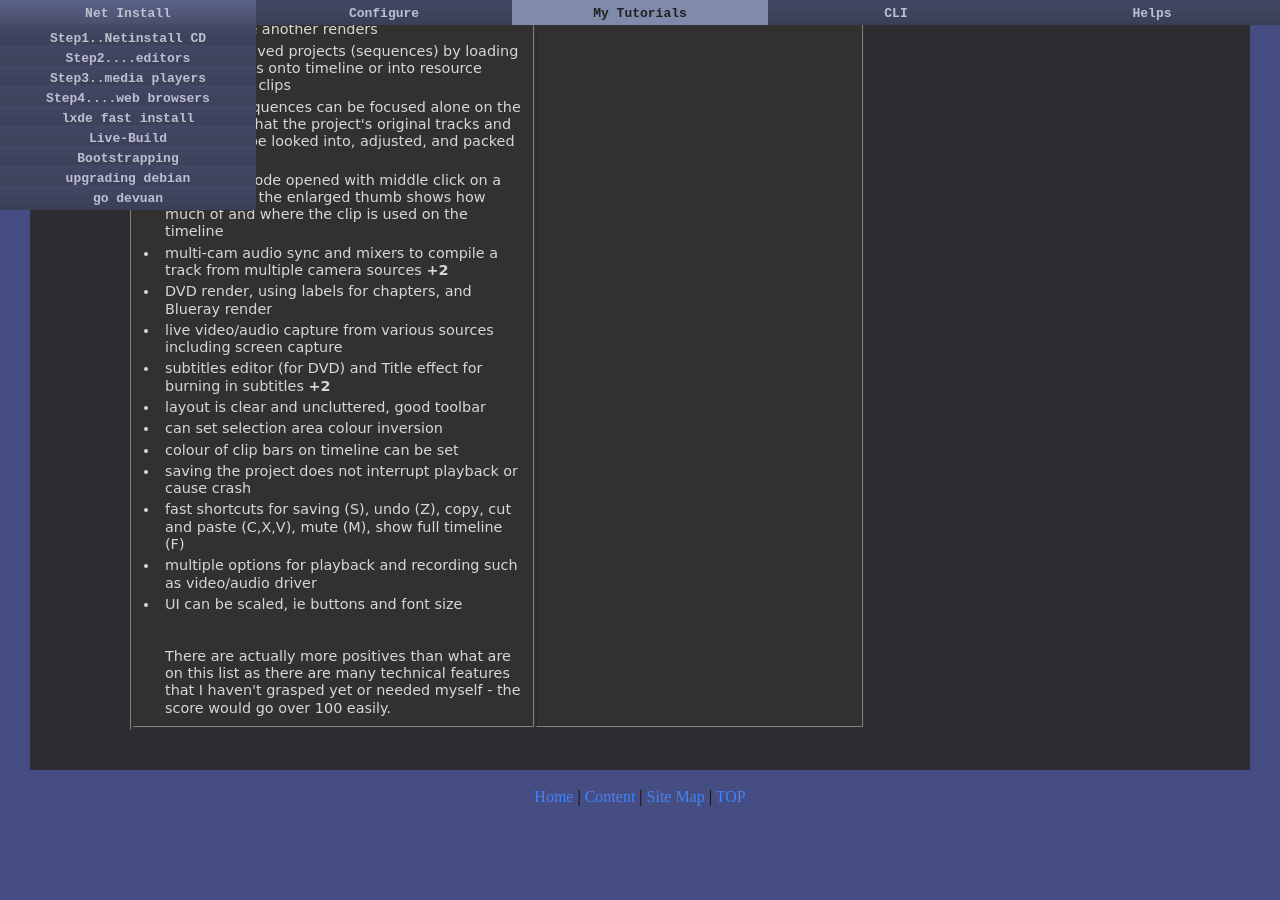
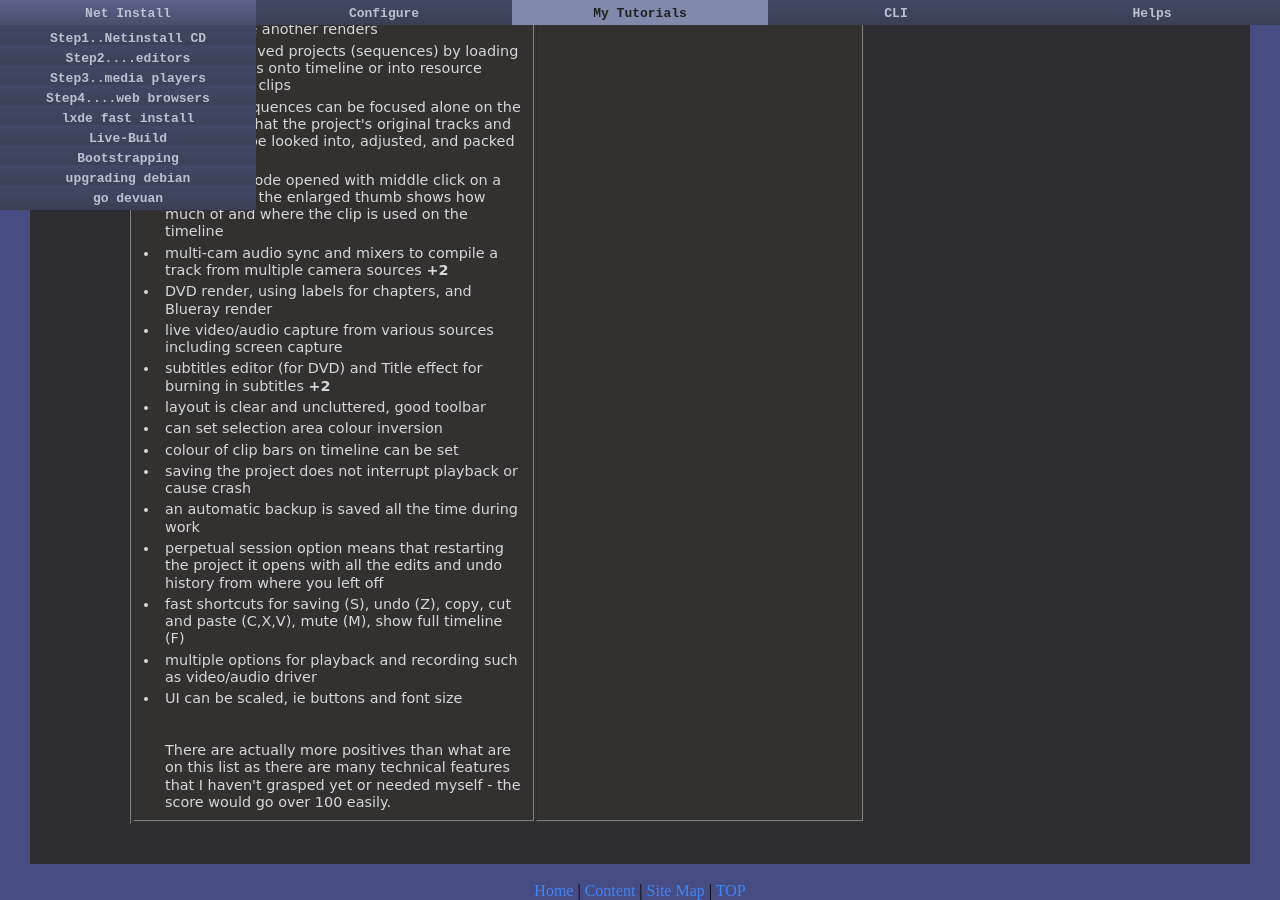
Before and after one commit to dquinton/debian-install, a Jekyll site: the page built from tutorial/04b-video-editors.html, in a window 1280 px wide and 900 px high, scrolled down 5874 px. Built offline with Jekyll 4.4.1, drawn with Linux system fonts in a browser that asks for light colours; before the commit the page ends 6680 px from its top, so only the background shows below that.

Commit message:
updating pages

```diff
--- a/tutorial/04b-video-editors.html
+++ b/tutorial/04b-video-editors.html
@@ -220,7 +220,7 @@ See my Netinstall Step2 page for how to install most of them.
 <li>not a program for movie editing beginners -ui is perhaps more confusing</td></tr>
 
 
-<tr><td><span style="font-size: 1.3em;font-weight: bold; ">cinelerra (GG)</span> &nbsp;&nbsp;&nbsp;&nbsp;67-3 =64</td>
+<tr><td><span style="font-size: 1.3em;font-weight: bold; ">cinelerra (GG)</span> &nbsp;&nbsp;&nbsp;&nbsp;69-3 =66</td>
 <td></td></tr>
 
 <tr><td><ul>
@@ -273,6 +273,8 @@ See my Netinstall Step2 page for how to install most of them.
 <li>can set selection area colour inversion
 <li>colour of clip bars on timeline can be set
 <li>saving the project does not interrupt playback or cause crash
+<li>an automatic backup is saved all the time during work
+<li>perpetual session option means that restarting the project it opens with all the edits and undo history from where you left off
 <li>fast shortcuts for saving (S), undo (Z), copy, cut and paste (C,X,V), mute (M), show full timeline (F)
 <li>multiple options for playback and recording such as video/audio driver
 <li>UI can be scaled, ie buttons and font size
```
